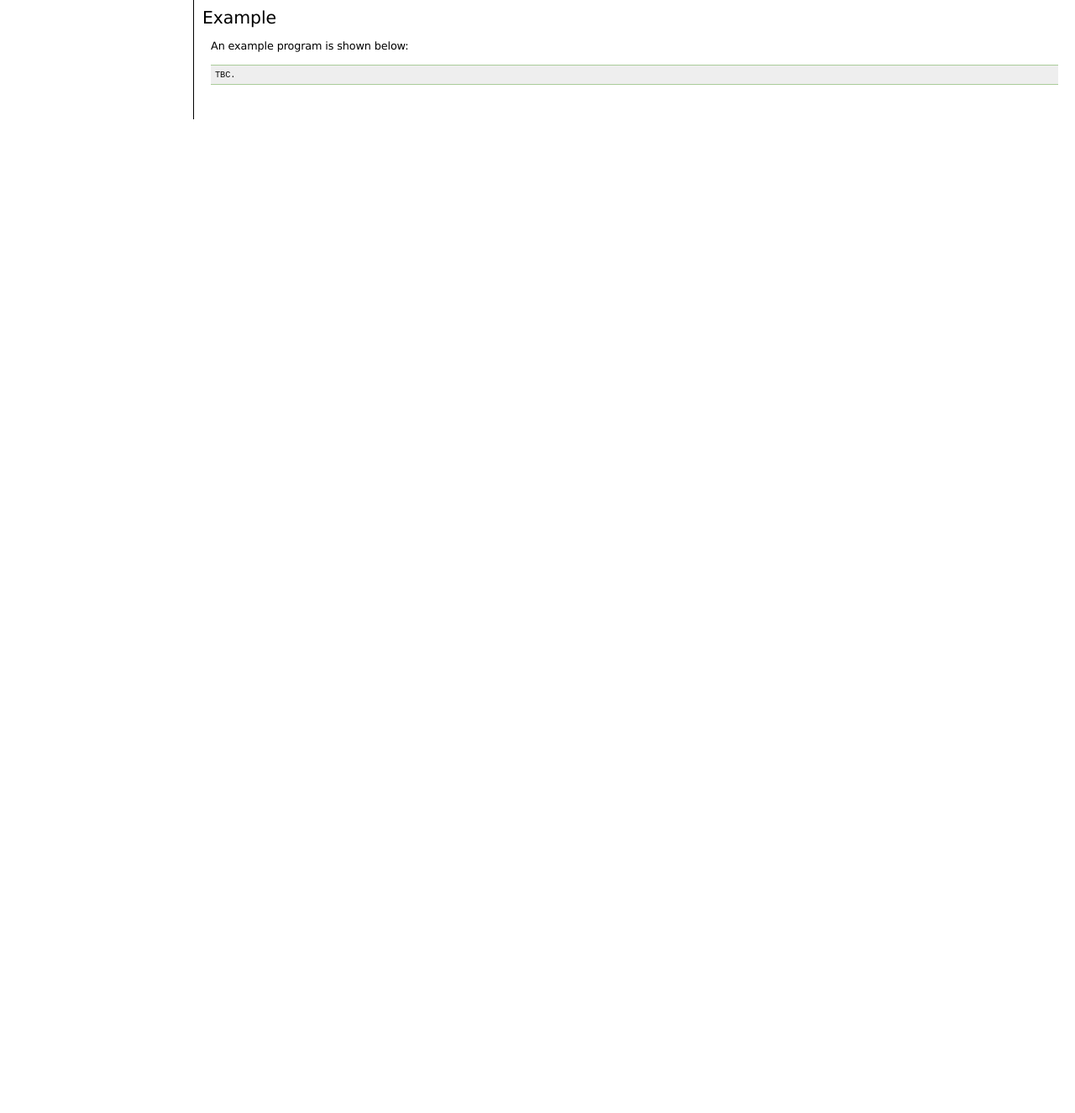
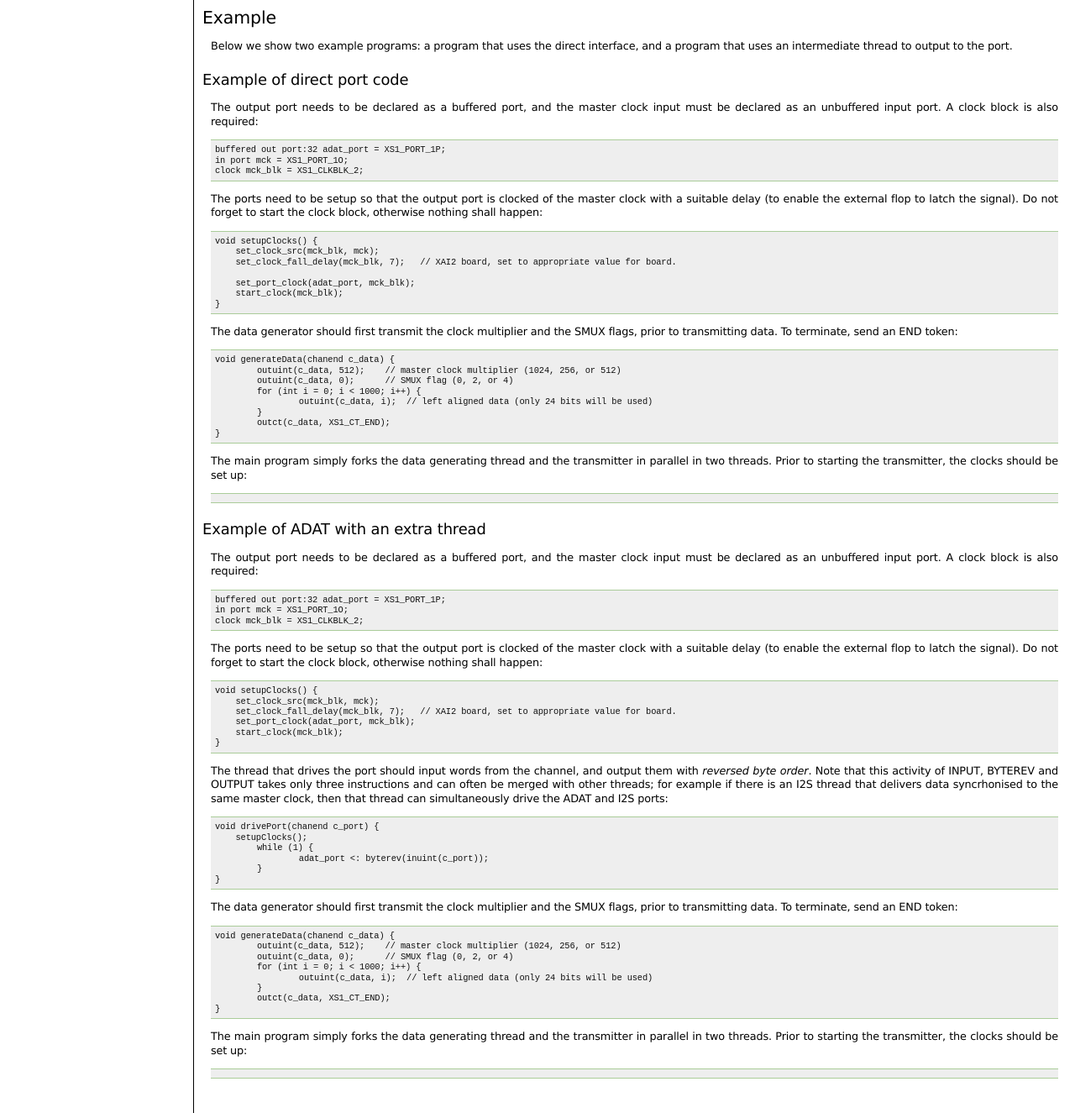
Before and after one commit to xcore/sc_adat, a plain HTML site: page api-tx.html in a window 1280 px wide. Shown: the part 800-2125 px from the top of the page at 84% size. Before the commit the page ends 942 px from the top, so only its background shows below. Drawn offline with nearby package versions, Linux system fonts and the light colour scheme; some packages are replaced by stand-ins of ours.

Commit message:
Added ADAT example

```diff
--- a/api-tx.html
+++ b/api-tx.html
@@ -129,9 +129,103 @@ void <tt class="descname">adat_tx_port</tt><big>(</big>chanend<em>&nbsp;c_data</
 </div>
 <div class="section" id="example">
 <h2>Example<a class="headerlink" href="#example" title="Permalink to this headline">¶</a></h2>
-<p>An example program is shown below:</p>
-<div class="highlight-none"><div class="highlight"><pre>TBC.
+<p>Below we show two example programs: a program that uses the direct
+interface, and a program that uses an intermediate thread to output to the
+port.</p>
+<div class="section" id="example-of-direct-port-code">
+<h3>Example of direct port code<a class="headerlink" href="#example-of-direct-port-code" title="Permalink to this headline">¶</a></h3>
+<p>The output port needs to be declared as a
+buffered port, and the master clock input must be declared as an unbuffered
+input port. A clock block is also required:</p>
+<div class="highlight-none"><div class="highlight"><pre>buffered out port:32 adat_port = XS1_PORT_1P;
+in port mck = XS1_PORT_1O;
+clock mck_blk = XS1_CLKBLK_2;
 </pre></div>
+</div>
+<p>The ports need to be setup so that the output port is clocked of the master
+clock with a suitable delay (to enable the external flop to latch the
+signal). Do not forget to start the clock block, otherwise nothing shall happen:</p>
+<div class="highlight-none"><div class="highlight"><pre>void setupClocks() {
+    set_clock_src(mck_blk, mck);
+    set_clock_fall_delay(mck_blk, 7);   // XAI2 board, set to appropriate value for board.
+
+    set_port_clock(adat_port, mck_blk);
+    start_clock(mck_blk);
+}
+</pre></div>
+</div>
+<p>The data generator should first transmit the clock multiplier and the SMUX
+flags, prior to transmitting data. To terminate, send an END token:</p>
+<div class="highlight-none"><div class="highlight"><pre>void generateData(chanend c_data) {
+	outuint(c_data, 512);    // master clock multiplier (1024, 256, or 512)
+	outuint(c_data, 0);      // SMUX flag (0, 2, or 4)
+	for (int i = 0; i &lt; 1000; i++) {
+		outuint(c_data, i);  // left aligned data (only 24 bits will be used)
+	}
+	outct(c_data, XS1_CT_END);
+}
+</pre></div>
+</div>
+<p>The main program simply forks the data generating thread and the transmitter in
+parallel in two threads. Prior to starting the transmitter, the clocks
+should be set up:</p>
+<div class="highlight-none"><div class="highlight"><pre>
+</pre></div>
+</div>
+</div>
+<div class="section" id="example-of-adat-with-an-extra-thread">
+<h3>Example of ADAT with an extra thread<a class="headerlink" href="#example-of-adat-with-an-extra-thread" title="Permalink to this headline">¶</a></h3>
+<p>The output port needs to be declared as a
+buffered port, and the master clock input must be declared as an unbuffered
+input port. A clock block is also required:</p>
+<div class="highlight-none"><div class="highlight"><pre>buffered out port:32 adat_port = XS1_PORT_1P;
+in port mck = XS1_PORT_1O;
+clock mck_blk = XS1_CLKBLK_2;
+</pre></div>
+</div>
+<p>The ports need to be setup so that the output port is clocked of the master
+clock with a suitable delay (to enable the external flop to latch the
+signal). Do not forget to start the clock block, otherwise nothing shall happen:</p>
+<div class="highlight-none"><div class="highlight"><pre>void setupClocks() {
+    set_clock_src(mck_blk, mck);
+    set_clock_fall_delay(mck_blk, 7);   // XAI2 board, set to appropriate value for board.
+    set_port_clock(adat_port, mck_blk);
+    start_clock(mck_blk);
+}
+</pre></div>
+</div>
+<p>The thread that drives the port should input words from the channel, and
+output them with <em>reversed byte order</em>. Note that this activity of INPUT,
+BYTEREV and OUTPUT takes only three instructions and can often be merged
+with other threads; for example if there is an I2S thread that delivers
+data syncrhonised to the same master clock, then that thread can
+simultaneously drive the ADAT and I2S ports:</p>
+<div class="highlight-none"><div class="highlight"><pre>void drivePort(chanend c_port) {
+    setupClocks();
+	while (1) {
+		adat_port &lt;: byterev(inuint(c_port));
+	}
+}
+</pre></div>
+</div>
+<p>The data generator should first transmit the clock multiplier and the SMUX
+flags, prior to transmitting data. To terminate, send an END token:</p>
+<div class="highlight-none"><div class="highlight"><pre>void generateData(chanend c_data) {
+	outuint(c_data, 512);    // master clock multiplier (1024, 256, or 512)
+	outuint(c_data, 0);      // SMUX flag (0, 2, or 4)
+	for (int i = 0; i &lt; 1000; i++) {
+		outuint(c_data, i);  // left aligned data (only 24 bits will be used)
+	}
+	outct(c_data, XS1_CT_END);
+}
+</pre></div>
+</div>
+<p>The main program simply forks the data generating thread and the transmitter in
+parallel in two threads. Prior to starting the transmitter, the clocks
+should be set up:</p>
+<div class="highlight-none"><div class="highlight"><pre>
+</pre></div>
+</div>
 </div>
 </div>
 </div>
@@ -149,7 +243,11 @@ void <tt class="descname">adat_tx_port</tt><big>(</big>chanend<em>&nbsp;c_data</
 <li class="toctree-l1"><a class="reference internal" href="api-rx.html">ADAT Receive</a></li>
 <li class="toctree-l1 current"><a class="current reference internal" href="">ADAT Transmit</a><ul>
 <li class="toctree-l2"><a class="reference internal" href="#api">API</a></li>
-<li class="toctree-l2"><a class="reference internal" href="#example">Example</a></li>
+<li class="toctree-l2"><a class="reference internal" href="#example">Example</a><ul>
+<li class="toctree-l3"><a class="reference internal" href="#example-of-direct-port-code">Example of direct port code</a></li>
+<li class="toctree-l3"><a class="reference internal" href="#example-of-adat-with-an-extra-thread">Example of ADAT with an extra thread</a></li>
+</ul>
+</li>
 </ul>
 </li>
 </ul>
```
Also changed, not shown: index.html (+5 -1 lines), searchindex.js (+1 -1 lines), _sources/api-tx.txt, 5 other files.
